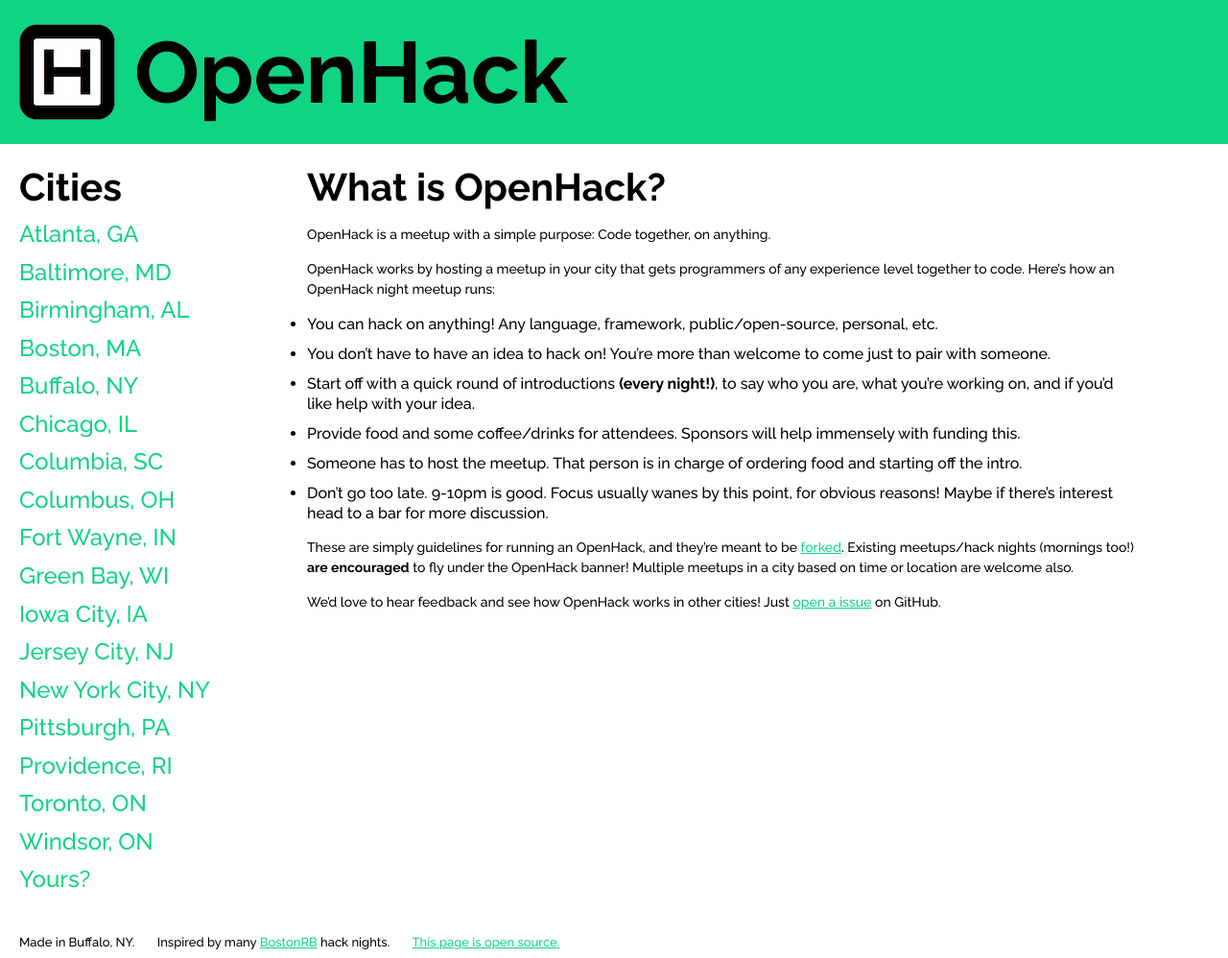
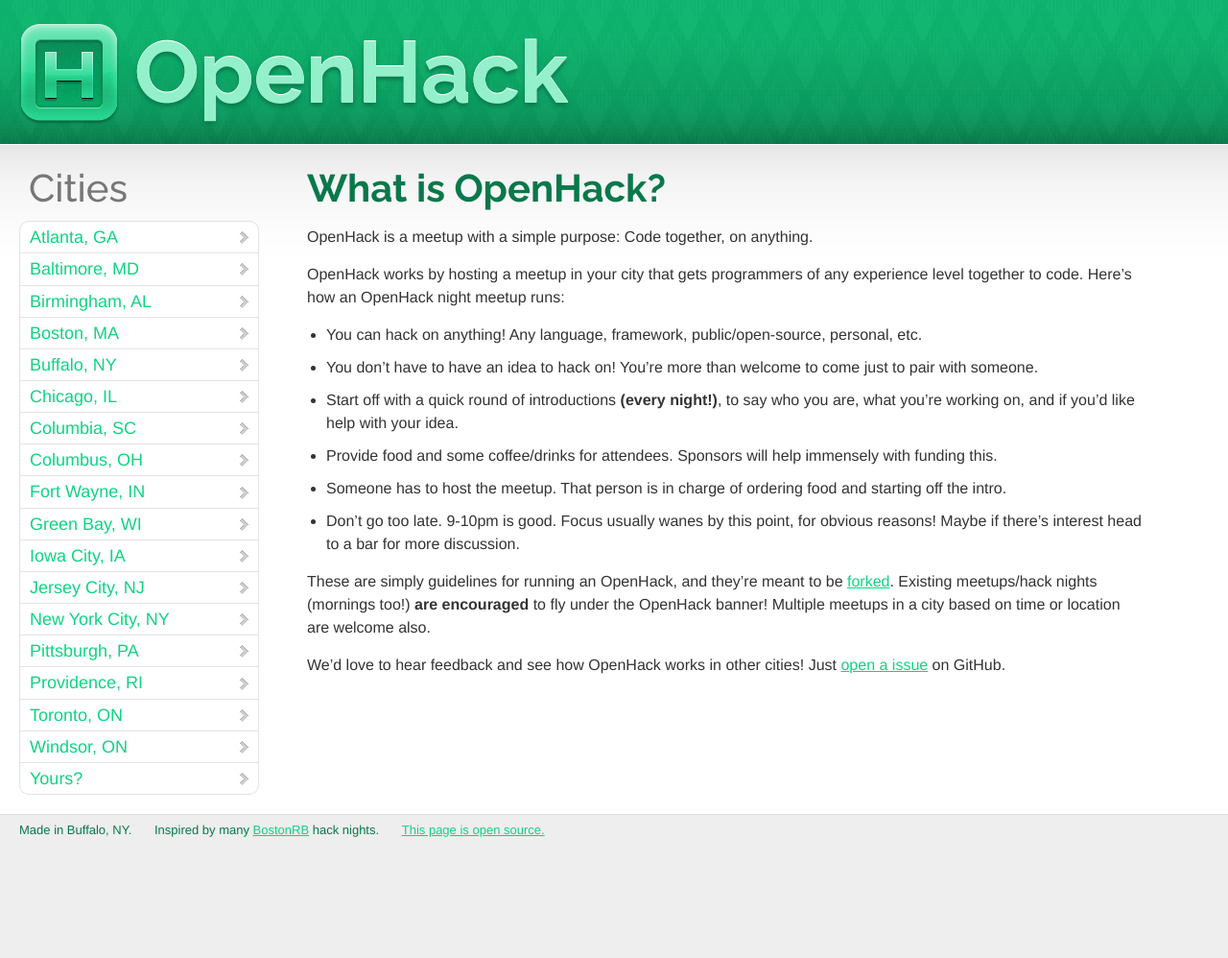
Before and after one commit to OpenHack/openhack.github.com, a Jekyll site: the page built from index.markdown, in a window 1280 px wide. Shown: the whole page at 96% size. Built offline with Jekyll 4.4.1, drawn with Linux system fonts in a browser that asks for light colours; Markdown is read by kramdown in place of the engine named in the settings; comment, search, counter and statistics services are not loaded; after the commit the page ends 900 px from its top, so only the background shows below that.

Commit message:
committing generated stylesheet

```diff
--- a/stylesheets/index.css
+++ b/stylesheets/index.css
@@ -1,8 +1,14 @@
 body {
-  font-family: 'Raleway', sans-serif;
+  font-family: Helvetica, Arial, sans-serif;
   background: #fff;
-  color: black;
-  position: relative; }
+  color: #333333;
+  position: relative;
+  background: #eee;
+  padding: 0 !important; }
+
+h1, h2, h3, h4, h5, h6 {
+  font-family: 'Raleway', Arial, sans-serif;
+  color: #09784a; }
 
 a {
   color: #0fd482; }
@@ -11,8 +17,7 @@ a {
 
 .jumbotron {
   padding: 20px 0;
-  margin-bottom: 10px;
-  background: #0fd482;
+  background: #0fd482 url("/images/green-gradient.png") repeat-x right bottom;
   display: block; }
   .jumbotron h1 {
     margin-left: 20px; }
@@ -22,10 +27,11 @@ a {
     .jumbotron h1 a {
       display: block;
       height: 110px;
-      background: url("/images/logo.png") no-repeat 0 5px;
+      background: url("/images/logo-green.png") no-repeat 0 5px;
       padding-left: 120px;
-      color: black;
+      color: #93f0cb;
       text-decoration: none;
+      text-shadow: 0 -1px 0 white, 0 3px 4px #09784a;
       font-size: 90px; }
       @media (max-width: 767px) {
         .jumbotron h1 a {
@@ -43,6 +49,12 @@ a {
           height: 70px;
           padding-top: 40px; } }
 
+.wrapper {
+  padding: 10px 0 20px 0;
+  border-top: solid 1px white;
+  border-bottom: solid 1px #ddd;
+  background: white url("/images/white-gradient.png") repeat-x left -10px; }
+
 .index {
   margin-left: 20px; }
   @media (max-width: 480px) {
@@ -59,45 +71,69 @@ a {
     font-weight: bold;
     font-size: 20px;
     margin: 10px 0; }
+  .index .cities h2 {
+    margin-left: 10px;
+    font-weight: normal;
+    color: #777; }
   .index .cities ul {
-    list-style: none; }
+    list-style: none;
+    border: 1px solid #e3e3e3;
+    border-radius: 10px;
+    overflow: hidden;
+    background-color: white;
+    margin-right: 20px; }
+    @media (max-width: 480px) {
+      .index .cities ul {
+        margin-right: 10px; } }
     .index .cities ul li {
-      font-size: 24px;
-      margin: 10px 0; }
+      font-size: 18px;
+      margin: 0; }
       @media (max-width: 480px) {
         .index .cities ul li {
-          font-size: 20px; } }
+          font-size: 15px; } }
       .index .cities ul li a {
         display: block;
-        text-decoration: none; }
+        padding: 5px 25px 5px 10px;
+        text-decoration: none;
+        border-top: 1px solid #e3e3e3;
+        background: transparent url("/images/city-arrow.png") no-repeat right center; }
+        .index .cities ul li a:hover {
+          background-color: #0fd482;
+          background-image: url("/images/city-arrow-hover.png"), url("/images/green-gradient.png");
+          background-repeat: no-repeat, repeat-x;
+          background-position: right center, left bottom;
+          color: white;
+          border-top-color: #0fd482; }
+        .index .cities ul li a:active {
+          background-color: #0fd482;
+          background-image: url("/images/city-arrow-hover.png"), url("/images/green-gradient.png");
+          background-repeat: no-repeat, repeat-x;
+          background-position: right center, left top; }
         .index .cities ul li a small {
-          color: black;
-          font-size: 12px; }
+          color: #333333;
+          font-size: 9px; }
+      .index .cities ul li:first-child a {
+        border: none; }
   .index .main p, .index .main li {
-    line-height: 21px; }
+    font-size: 16px;
+    line-height: 24px; }
   .index .main p {
-    font-size: 14px;
     margin: 15px 0; }
+  .index .main ul, .index .main ol {
+    padding-left: 20px; }
   .index .main li {
-    font-size: 16px;
     margin: 10px 0; }
     @media (max-width: 480px) {
       .index .main li {
         font-size: 13.33333px; } }
-  .index .main img {
-    border: 10px solid #0fd482;
-    border-radius: 10px;
-    -moz-border-radius: 10px;
-    -webkit-border-radius: 10px;
-    max-width: 80%; }
 
 .footer {
   margin-left: 20px;
-  margin-top: 30px;
-  margin-bottom: 5px; }
+  margin: 5px 20px; }
   @media (max-width: 480px) {
     .footer {
       margin-left: 10px; } }
   .footer ul li {
     display: inline-block;
-    margin: 3px 20px 3px 0; }
+    margin: 3px 20px 3px 0;
+    color: #09784a; }
```
